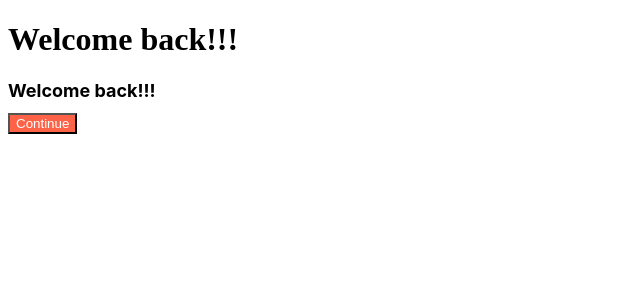
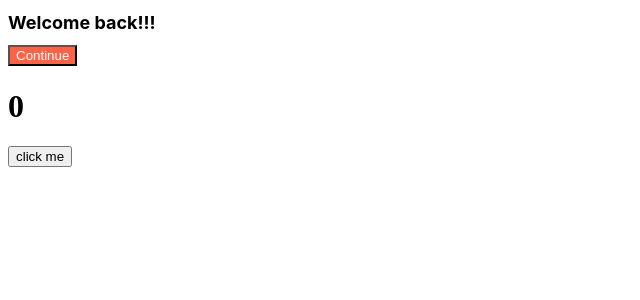
Before and after one commit to hoiwonkim/React_JS_Movie_Web_Test, a React (Create React App) app: page / in a window 1280 px wide. Shown: the top 300 px of the page, without its empty margins (0-640 px from the left). Built offline with nearby package versions, Linux system fonts and the light colour scheme.

Commit message:
6.0 Introduction

```diff
--- a/src/App.js
+++ b/src/App.js
@@ -1,12 +1,17 @@
 import Button from "./Button";
 import styles from "./App.module.css";
+import { useState } from "react";
 
 function App() {
+  const [counter, setValue] = useState(0);
+  const onClick = () => setValue((prev) => prev + 1);
+  console.log("call an api");
   return (
     <div>
-      <h1>Welcome back!!!</h1>
       <h1 className={styles.title}>Welcome back!!!</h1>
       <Button text={"Continue"} />
+      <h1>{counter}</h1>
+      <button onClick={onClick}>click me</button>
     </div>
   );
 }
```
